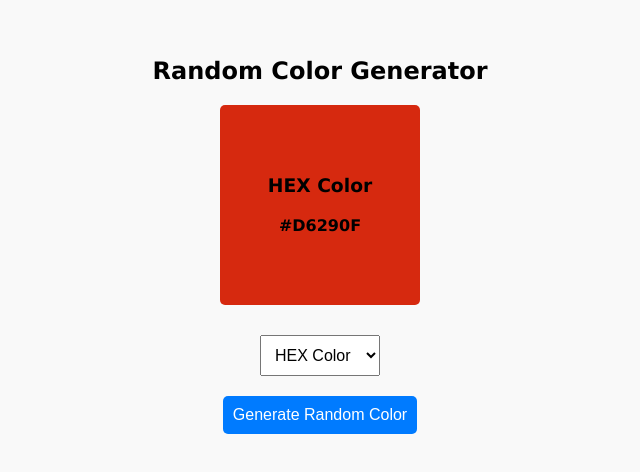
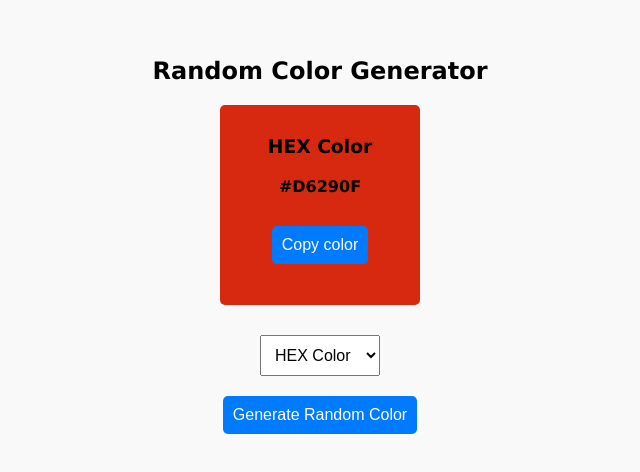
Before and after one commit to Miraj8280/react-projects, a React (Vite) app: page / in a window 1280 px wide. Shown: the part 950-1422 px from the top of the page, without its empty margins (320-960 px from the left). Built offline with nearby package versions, Linux system fonts and the light colour scheme.

Commit message:
Implemented copy color to clipboard feature

```diff
--- a/src/components/02_color-generator/ColorGenerator.jsx
+++ b/src/components/02_color-generator/ColorGenerator.jsx
@@ -1,10 +1,11 @@
 import { useEffect } from "react";
 import { useState } from "react";
-import "./colorGenerator.css"
+import "./colorGenerator.css";
 
 export default function ColorGenerator() {
   const [colorType, setColorType] = useState("hex");
   const [color, setColor] = useState("#000000");
+  const [isCopied, setIsCopied] = useState(false);
 
   function randomColorUtility(length) {
     return Math.floor(Math.random() * length);
@@ -24,12 +25,21 @@ export default function ColorGenerator() {
       const b = randomColorUtility(256);
       setColor(`rgb(${r},${g},${b})`);
     }
+    setIsCopied(false);
   }
 
   useEffect(() => {
     handleGenerateRandomColor(colorType);
     // eslint-disable-next-line react-hooks/exhaustive-deps
   }, [colorType]);
+
+  function copyColorToClipboard() {
+    navigator.clipboard.writeText(color);
+    setIsCopied(true);
+    setTimeout(() => {
+      setIsCopied(false);
+    }, 1000);
+  }
 
   return (
     <div className="color-container">
@@ -38,6 +48,10 @@ export default function ColorGenerator() {
         <div className="color-info">
           <h3>{colorType === "rgb" ? "RGB Color" : "HEX Color"}</h3>
           <h4>{color}</h4>
+          {isCopied && <p>Copied!</p>}
+          <button className="button" onClick={copyColorToClipboard}>
+            Copy color
+          </button>
         </div>
       </div>
       <select
--- a/src/components/02_color-generator/colorGenerator.css
+++ b/src/components/02_color-generator/colorGenerator.css
@@ -22,7 +22,7 @@
     text-align: center;
 }
 
-.color-info h3 {
+.color-info h3, h4 {
     margin-bottom: 20px;
 }
 
```
